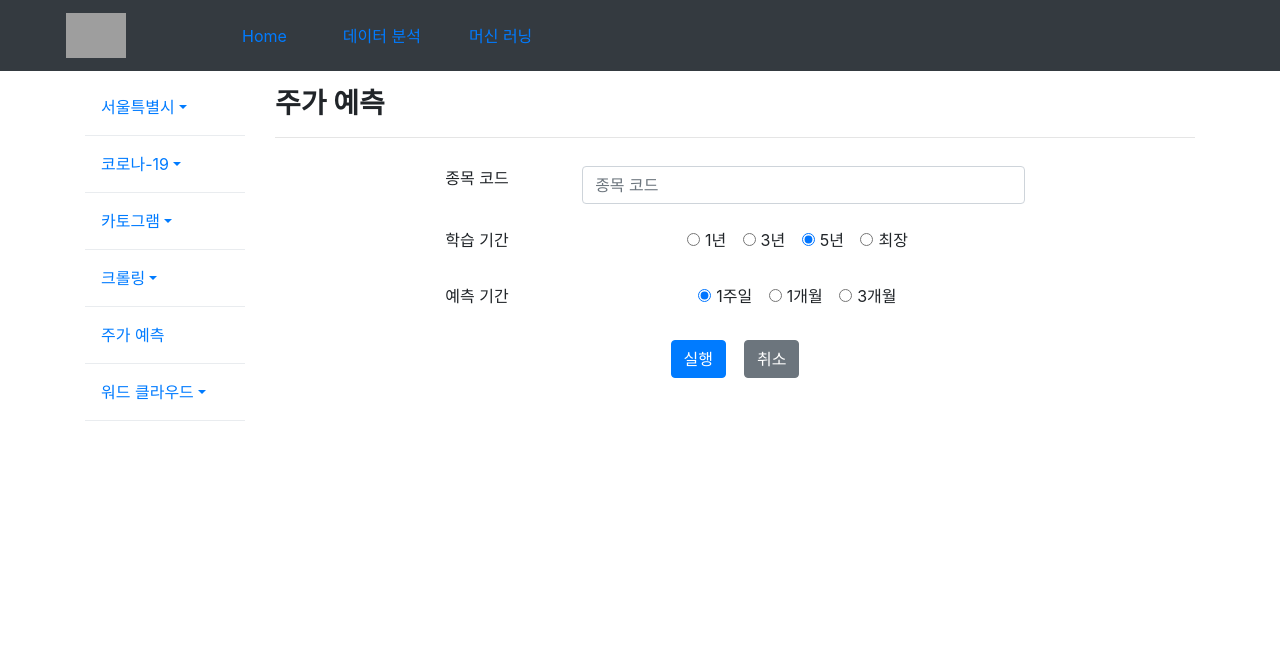
After one commit to ckiekim/Python-flask-web-2020, a Flask app: template 01.Flask/templates/10.stock.html in a window 1280 px wide. The commit adds this page. Shown: the top 669 px of the page. Run offline with Flask 2, Linux system fonts and the light colour scheme; the template is opened without the code that fills it, so the values that code supplies are empty; some libraries are stand-ins or nearby versions; grey boxes are pictures that could not be loaded.

Commit message:
주가 예측

```diff
--- a/01.Flask/templates/09.base.html
+++ b/01.Flask/templates/09.base.html
@@ -89,7 +89,7 @@
                     <div class="dropdown-divider"></div>
                     <li class="nav-item">
                         <a class="nav-link {% if menu.st %}active{% endif %}"
-                           href="{% if menu.st %}#{% else %}#{% endif %}">주가 예측</a>
+                           href="{% if menu.st %}#{% else %}/stock{% endif %}">주가 예측</a>
                     </li>
                     <div class="dropdown-divider"></div>
                     <li class="nav-item dropdown">
--- /dev/null
+++ b/01.Flask/templates/10.stock.html
@@ -0,0 +1,73 @@
+{% extends "09.base.html" %}
+{% block weather %} {{ weather|safe() }} {% endblock %}
+{% block subtitle %}
+    <strong>주가 예측</strong>
+{% endblock %}
+{% block content %}
+    <div class="row">
+        <div class="col-2"></div>
+        <div class="col-8">
+            <form action="/stock" method="POST">
+                <table class="table table-borderless">
+                    <tr>
+                        <td><label for="code">종목 코드</label></td>
+                        <td><input type="text" id="code" class="form-control"
+                            placeholder="종목 코드" name="code"></td>
+                    </tr>
+                    <tr>
+                        <td><label for="learn">학습 기간</label></td>
+                        <td style="text-align: center;">
+                            <div class="form-check-inline">
+                                <label class="form-check-label">
+                                    <input type="radio" class="form-check-input" id="learn" name="learn" value="1">1년
+                                </label>
+                            </div>
+                            <div class="form-check-inline">
+                                <label class="form-check-label">
+                                    <input type="radio" class="form-check-input" id="learn" name="learn" value="3">3년
+                                </label>
+                            </div>
+                            <div class="form-check-inline">
+                                <label class="form-check-label">
+                                    <input type="radio" class="form-check-input" id="learn" name="learn" value="5" checked>5년
+                                </label>
+                            </div>
+                            <div class="form-check-inline">
+                                <label class="form-check-label">
+                                    <input type="radio" class="form-check-input" id="learn" name="learn" value="8">최장
+                                </label>
+                            </div>
+                        </td>
+                    </tr>
+                    <tr>
+                        <td><label for="pred">예측 기간</label></td>
+                        <td style="text-align: center;">
+                            <div class="form-check-inline">
+                                <label class="form-check-label">
+                                    <input type="radio" class="form-check-input" id="pred" name="pred" value="7" checked>1주일
+                                </label>
+                            </div>
+                            <div class="form-check-inline">
+                                <label class="form-check-label">
+                                    <input type="radio" class="form-check-input" id="pred" name="pred" value="30">1개월
+                                </label>
+                            </div>
+                            <div class="form-check-inline">
+                                <label class="form-check-label">
+                                    <input type="radio" class="form-check-input" id="pred" name="pred" value="90">3개월
+                                </label>
+                            </div>
+                        </td>
+                    </tr>
+                    <tr>
+                        <td colspan="2" style="text-align: center;">
+                            <button type="submit" class="btn btn-primary">실행</button>&nbsp;&nbsp;&nbsp;
+                            <button type="reset" class="btn btn-secondary">취소</button>
+                        </td>
+                    </tr>
+                </table>
+            </form>
+        </div>
+        <div class="col-2"></div>
+    </div>
+{% endblock %}
```
Also changed, not shown: 01.Flask/10_stock.py (added, +38 -0 lines), 01.Flask/templates/10.stock_res.html (added, +35 -0 lines), 01.Flask/static/img/stock.png (added).
